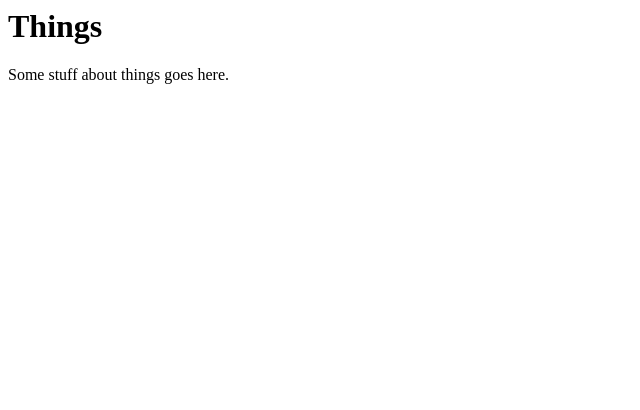
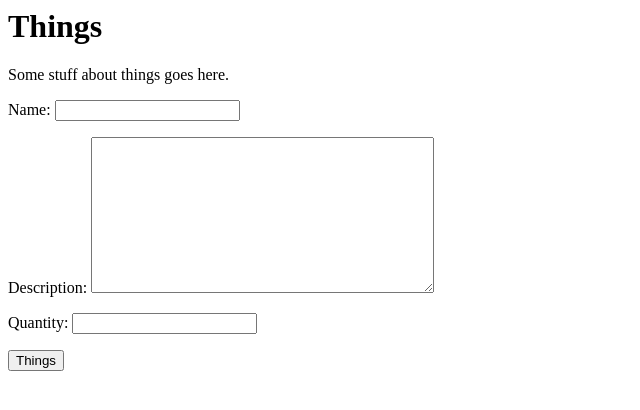
Before and after one commit to KCL-SEG/things-2-mrwilliambarenga, a Django app: page / in a window 1280 px wide. Shown: the top 410 px of the page, without its empty margins (0-640 px from the left). Run offline with Django 3.2, Linux system fonts and the light colour scheme.

Commit message:
Display the form in the home view

```diff
--- a/things/templates/home.html
+++ b/things/templates/home.html
@@ -7,5 +7,10 @@
     Things
   </h1>
   <p>Some stuff about things goes here.</p>
+  <form action="{%url 'home' %}" method="post">
+    {% csrf_token %}
+    {{ form.as_p }}
+    <input type="submit" value="Things">
+</form>
 </body>
 </html>
```
